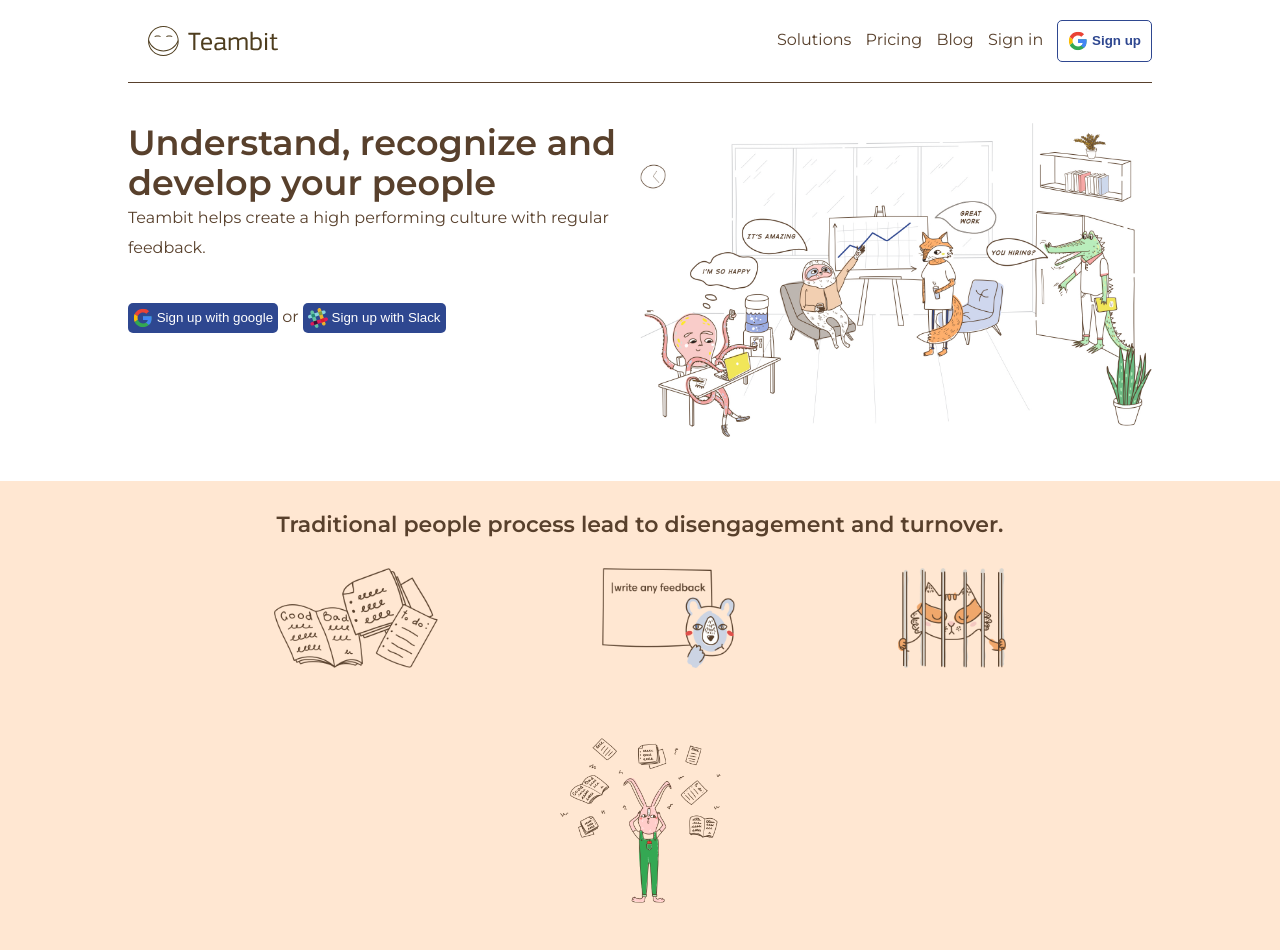
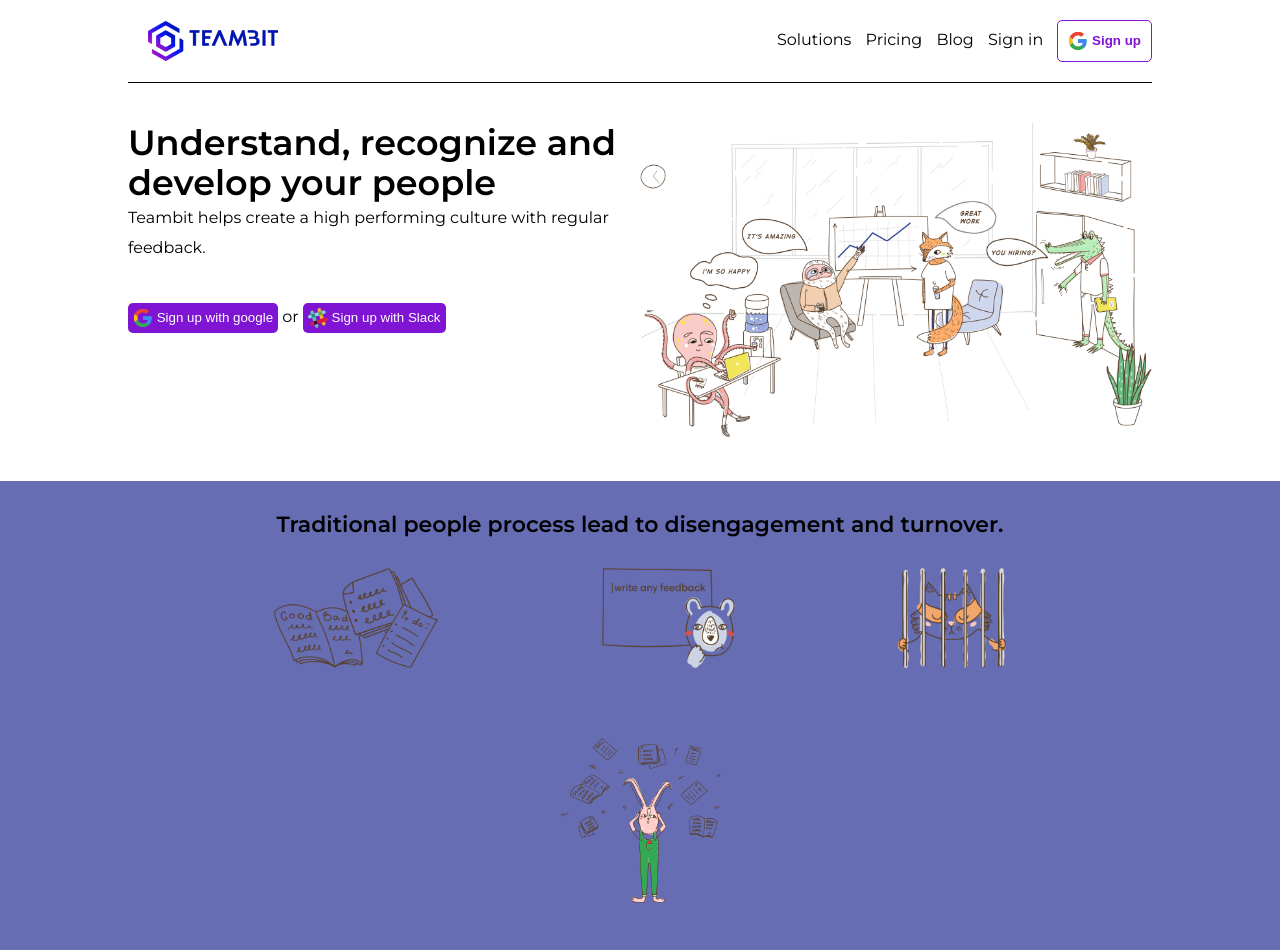
Before and after one commit to GianlucaBar/node-sass-teambit, a website: page index.html in a window 1280 px wide. Shown: the top 950 px of the page. Drawn offline with Linux system fonts and the light colour scheme.

Commit message:
modificati logo e palette

```diff
--- a/index.html
+++ b/index.html
@@ -14,7 +14,7 @@
     <header>
         <div class="container">
             <div class="header-top">
-                <img class="logo" src="img/logo.svg" alt="">
+                <img class="logo" src="img/TB_logo.png" alt="">
 
                 <div>
                     <ul class="nav-menu">
@@ -226,7 +226,7 @@
         <div class="container footer-container">
             <div class="mission">
                 <div class="logo-small">
-                    <img src="img/logo-small.svg" alt="small logo">
+                    <img src="img/TB_logo_small.png" alt="small logo">
                 </div>
 
                 <div class="mission-text">
--- a/src/partials/_variables.scss
+++ b/src/partials/_variables.scss
@@ -1,5 +1,5 @@
-$primary_color: #FFE7D2;
-$text_color: #58402C;
-$secondary-color: #2E4790;
+$primary_color: #666db3;
+$text_color: black;
+$secondary-color: #7F14D4;
 
 $main-titles-size: 35px;
```
Also changed, not shown: dist/app.css, img/TB_logo.png (added), img/TB_logo_small.png (added).
